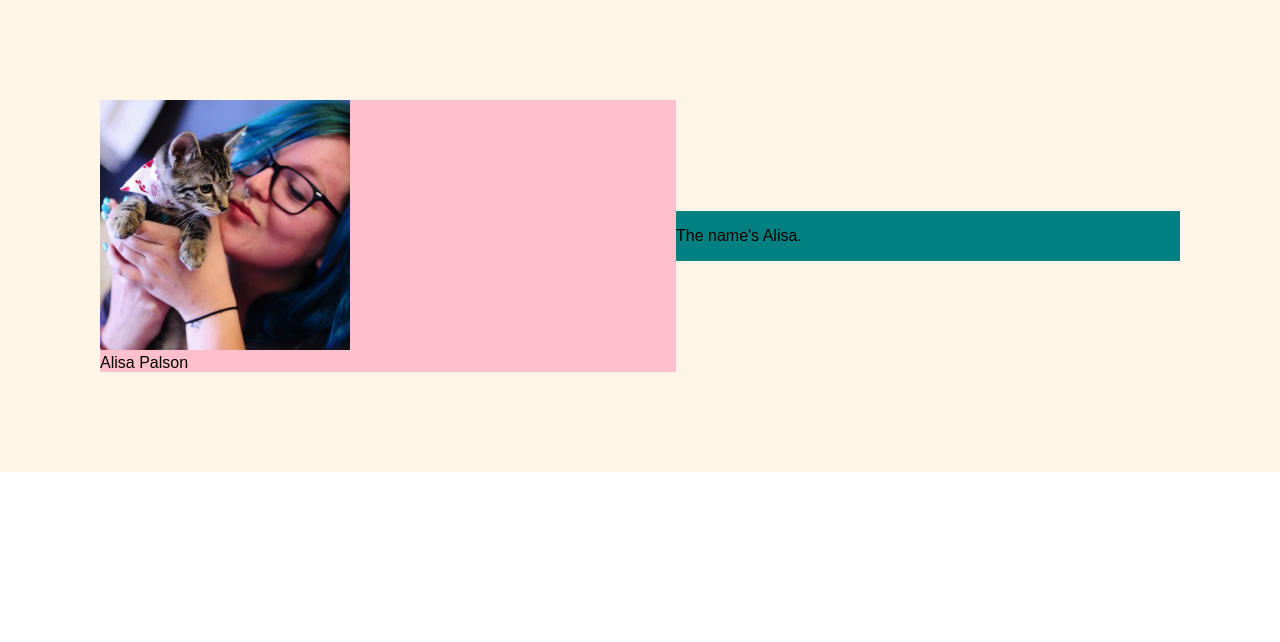
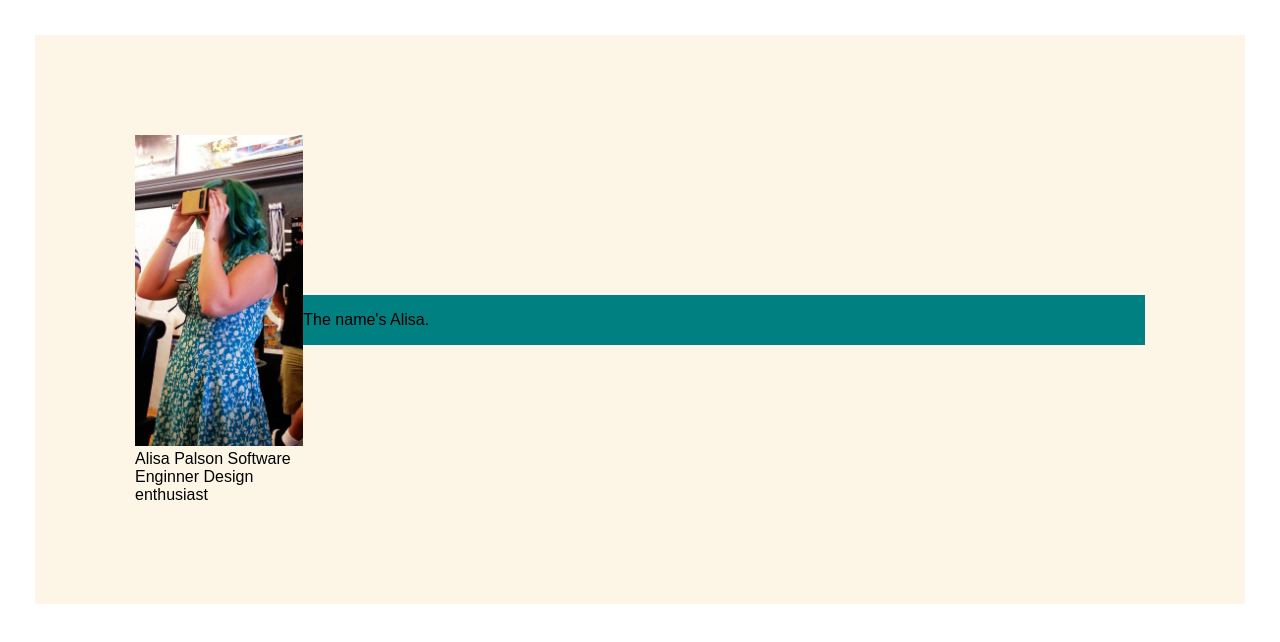
Before and after one commit to AlisamfP/Palson.info, a React (Create React App) app: page / in a window 1280 px wide. Shown: the top 642 px of the page. Built offline with nearby package versions, Linux system fonts and the light colour scheme.

Commit message:
getting closer

```diff
--- a/src/App.css
+++ b/src/App.css
@@ -4,31 +4,13 @@
   flex-flow: row wrap;
   justify-content: center;
   align-items: center;
-
+  flex: 1;
 
   background-color: oldlace;
 }
 
-.main-sidebar {
-  flex: 1 50%;
-  background: pink;
-}
 
-.main-logo {
-  width: 250px;
-  height: 250px;
-  object-fit: contain;
-
-}
-
-.main-body {
-  flex: 2 50%;
-  background: teal;
-
-}
-
-
-@media all and (min-width: 600px) {
+/*@media all and (min-width: 600px) {
   .main-body {
     flex: 1 50%;
     order: 2;
@@ -42,9 +24,8 @@
 
 
 /* Large screens */
-@media all and (min-width: 800px) {
+/*@media all and (min-width: 800px) {
   .main-body { flex: 2 0px; }
 
   .main-sidebar { order: 1; flex: 1 30%; }
-  .main-body    { order: 2; }
-}
+  .main-body    { order: 2; }}*/
--- a/src/App.js
+++ b/src/App.js
@@ -1,6 +1,6 @@
 import React, { Component } from 'react';
-import  Content  from './components/content';
-import  SideBar  from './components/sidebar';
+import Content from './components/content/content';
+import SideBar from './components/sidebar/sidebar';
 import './App.css';
 
 class App extends Component {
--- /dev/null
+++ b/src/components/content/content.css
@@ -0,0 +1,5 @@
+.content-wrapper {
+  flex: 2 50%;
+  background: teal;
+
+}
--- a/src/components/content.js
+++ b/src/components/content/content.js
@@ -1,11 +1,11 @@
 import React, { Component } from 'react';
-import '../index.css';
+import './content.css';
 
 class Content extends Component {
   render() {
     return (
-      <div className="main-body">
-        <p className="main-intro">
+      <div className="content-wrapper">
+        <p className="content-welcome">
           The name's Alisa.
         </p>
       </div>
--- a/src/components/sidebar.js
+++ /dev/null
@@ -1,16 +0,0 @@
-import React, { Component } from 'react';
-import photo from '../photo.jpg';
-import '../index.css';
-
-class SideBar extends Component {
-  render() {
-    return (
-        <div className="main-sidebar">
-          <img src={photo} className="main-logo" alt="logo" />
-          <div>Alisa Palson</div>
-        </div>
-    )
-  }
-}
-
-export default SideBar;
--- /dev/null
+++ b/src/components/sidebar/sidebar.css
@@ -0,0 +1,12 @@
+.sidebar-container {
+  /*display: flex;
+  flex-direction: column;*/
+  flex: 1;
+}
+
+.sidebar-face {
+  width: 100%;
+  height: 100%;
+  object-fit: contain;
+  image-orientation: from-image;
+}
--- /dev/null
+++ b/src/components/sidebar/sidebar.js
@@ -0,0 +1,20 @@
+import React, { Component } from 'react';
+import photo from '../../photo.jpg';
+import './sidebar.css';
+
+class SideBar extends Component {
+  render() {
+    return (
+        <div className="sidebar-container">
+          <img src={photo} className="sidebar-face" alt="my face" />
+          <div className="sidebar-info">
+            Alisa Palson
+            Software Enginner
+            Design enthusiast
+          </div>
+        </div>
+    )
+  }
+}
+
+export default SideBar;
--- a/src/index.css
+++ b/src/index.css
@@ -1,5 +1,5 @@
 body {
   margin: 0;
-  padding: 0;
+  padding: 35px;
   font-family: sans-serif;
 }
```
Also changed, not shown: src/photo.jpg.
